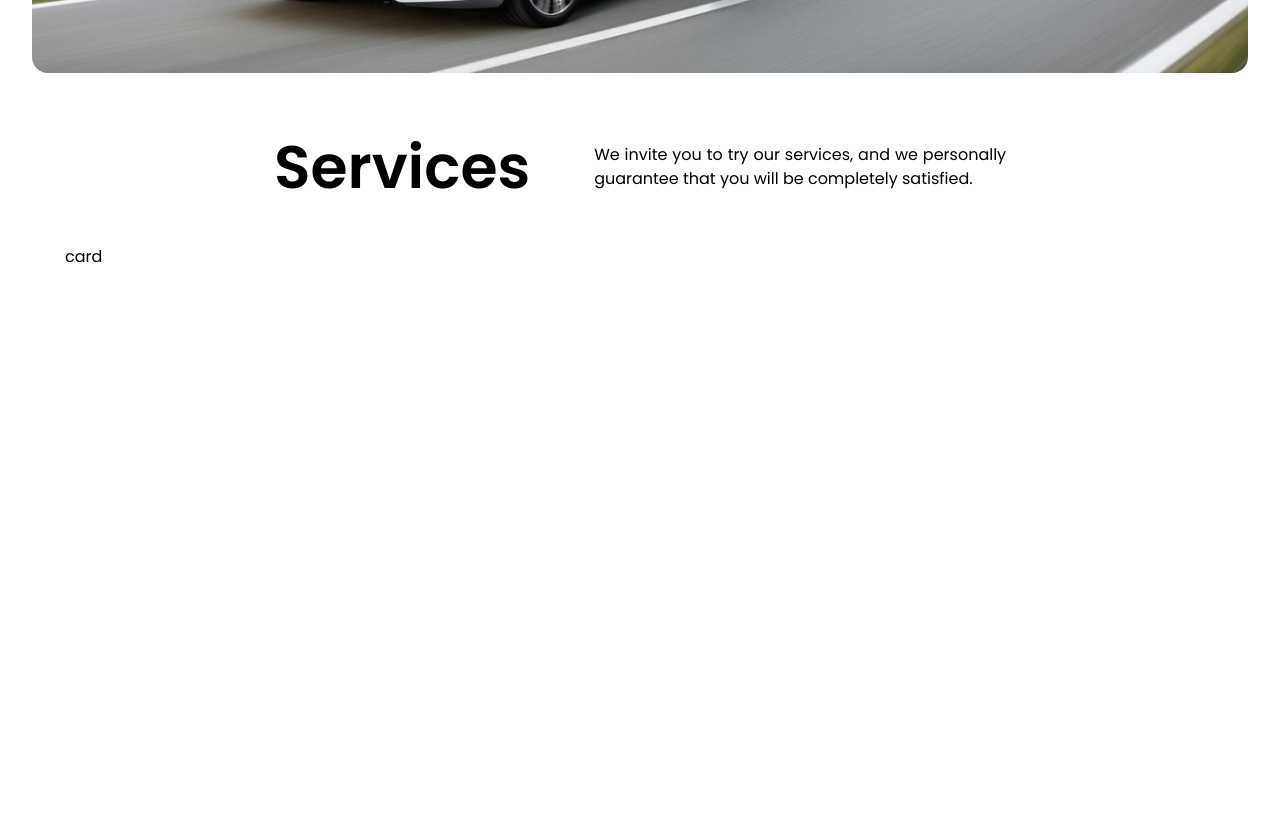
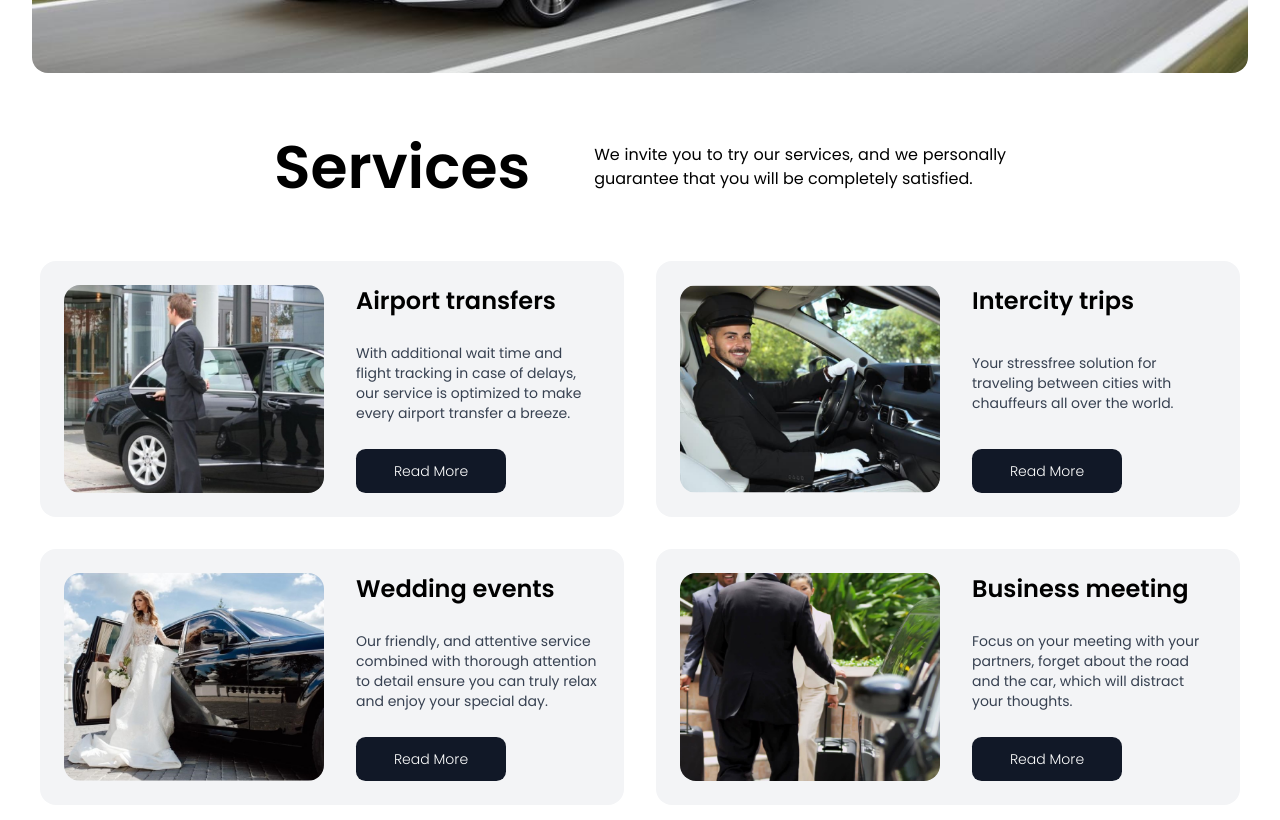
Before and after one commit to Asfer-dev/limos-rental-site, a React (Vite) app: page / in a window 1280 px wide. Shown: the part 660-1480 px from the top of the page. Before the commit the page ends 993 px from the top, so only its background shows below. Built offline with nearby package versions, Linux system fonts and the light colour scheme.

Commit message:
completed the services section

```diff
--- a/src/components/ServicesSection/ServiceCard.jsx
+++ b/src/components/ServicesSection/ServiceCard.jsx
@@ -1,5 +1,20 @@
-const ServiceCard = (props) => {
-  return <div className="service-card">card</div>;
+import Button from "../Button";
+
+const ServiceCard = ({ image, heading, text }) => {
+  return (
+    <div className="service-card bg-gray-100 p-6 rounded-[1rem] w-[300px] sm:w-full sm:flex sm:space-x-8 text-sm">
+      <img
+        className="card-img w-[260px] rounded-[1rem] mb-8 sm:mb-0"
+        src={image}
+        alt="service-illustration"
+      />
+      <div className="card-content flex flex-col justify-between">
+        <h2 className="text-2xl font-semibold mb-3">{heading}</h2>
+        <p className="text-gray-700 mb-3">{text}</p>
+        <Button>Read More</Button>
+      </div>
+    </div>
+  );
 };
 
 export default ServiceCard;
--- a/src/components/ServicesSection/ServicesSection.jsx
+++ b/src/components/ServicesSection/ServicesSection.jsx
@@ -1,17 +1,20 @@
 import ServiceCard from "./ServiceCard";
+import services from "./services";
 
 const ServicesSection = () => {
   return (
     <div className="container-default my-16">
-      <div className="mb-12 md:flex md:space-x-16 justify-center items-center">
+      <div className="mb-16 md:flex md:space-x-16 justify-center items-center">
         <h1 className="text-6xl font-semibold">Services</h1>
         <p className="md:w-[41ch] text-justify">
           We invite you to try our services, and we personally guarantee that
           you will be completely satisfied.
         </p>
       </div>
-      <div className="services">
-        <ServiceCard />
+      <div className="services grid gap-8 md:grid-cols-2 justify-center">
+        {services.map((service) => (
+          <ServiceCard {...service} key={service.id} />
+        ))}
       </div>
     </div>
   );
--- /dev/null
+++ b/src/components/ServicesSection/services.js
@@ -0,0 +1,33 @@
+import ImgAirport from "../../assets/image-airport-transfers.png";
+import ImgIntercity from "../../assets/image-intercity-trips.png";
+import ImgWedding from "../../assets/image-wedding-events.png";
+import ImgBusiness from "../../assets/image-business-meeting.png";
+
+const services = [
+  {
+    id: 1,
+    image: ImgAirport,
+    heading: "Airport transfers",
+    text: "With additional wait time and flight tracking in case of delays, our service is optimized to make every airport transfer a breeze.",
+  },
+  {
+    id: 2,
+    image: ImgIntercity,
+    heading: "Intercity trips",
+    text: "Your stressfree solution for traveling between cities with chauffeurs all over the world.",
+  },
+  {
+    id: 3,
+    image: ImgWedding,
+    heading: "Wedding events",
+    text: "Our friendly, and attentive service combined with thorough attention to detail ensure you can truly relax and enjoy your special day.",
+  },
+  {
+    id: 4,
+    image: ImgBusiness,
+    heading: "Business meeting",
+    text: "Focus on your meeting with your partners, forget about the road and the car, which will distract your thoughts.",
+  },
+];
+
+export default services;
--- a/src/index.scss
+++ b/src/index.scss
@@ -34,9 +34,13 @@
     height: 660px;
   }
 
+  .service-card button {
+    width: 150px;
+  }
+
   /* Utility Classes */
   .container-default {
-    width: min(1150px, 100vw - 2rem);
+    width: min(1200px, 100vw - 2rem);
     margin-inline: auto;
   }
 
```
